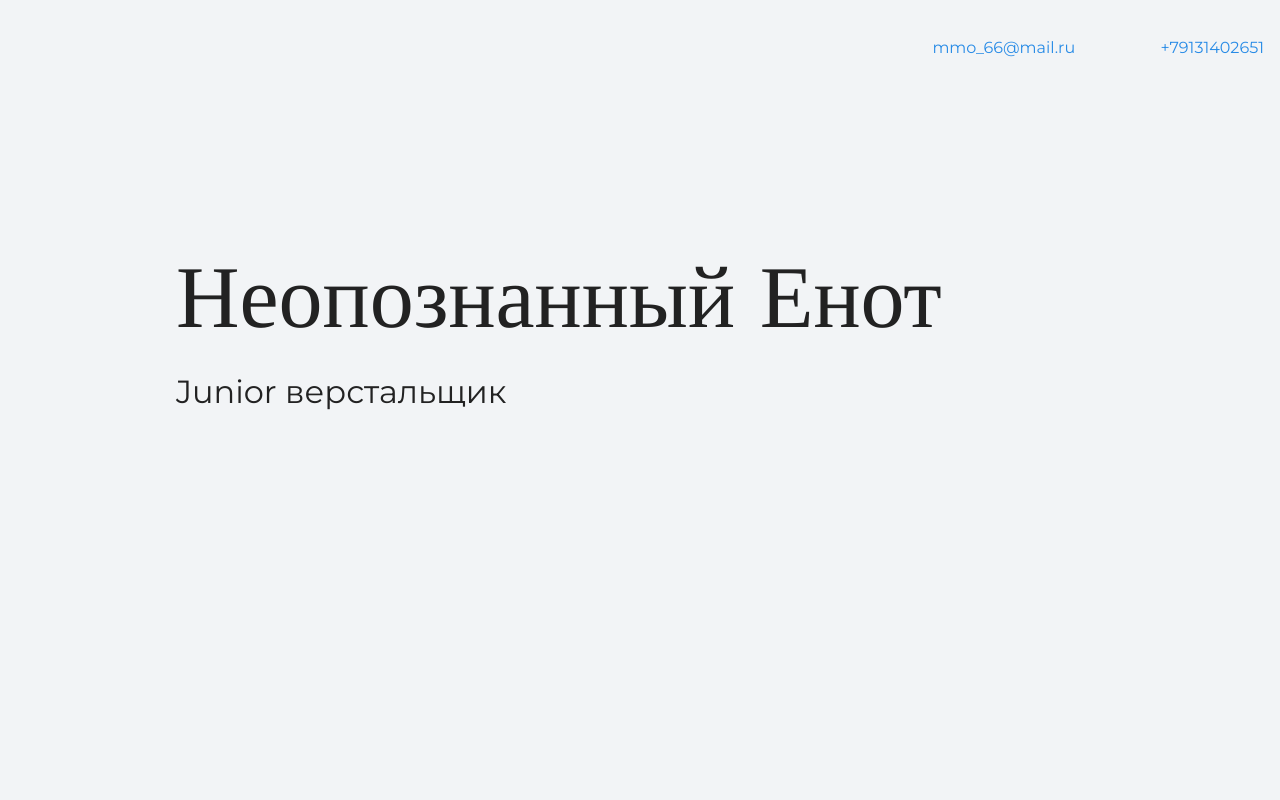
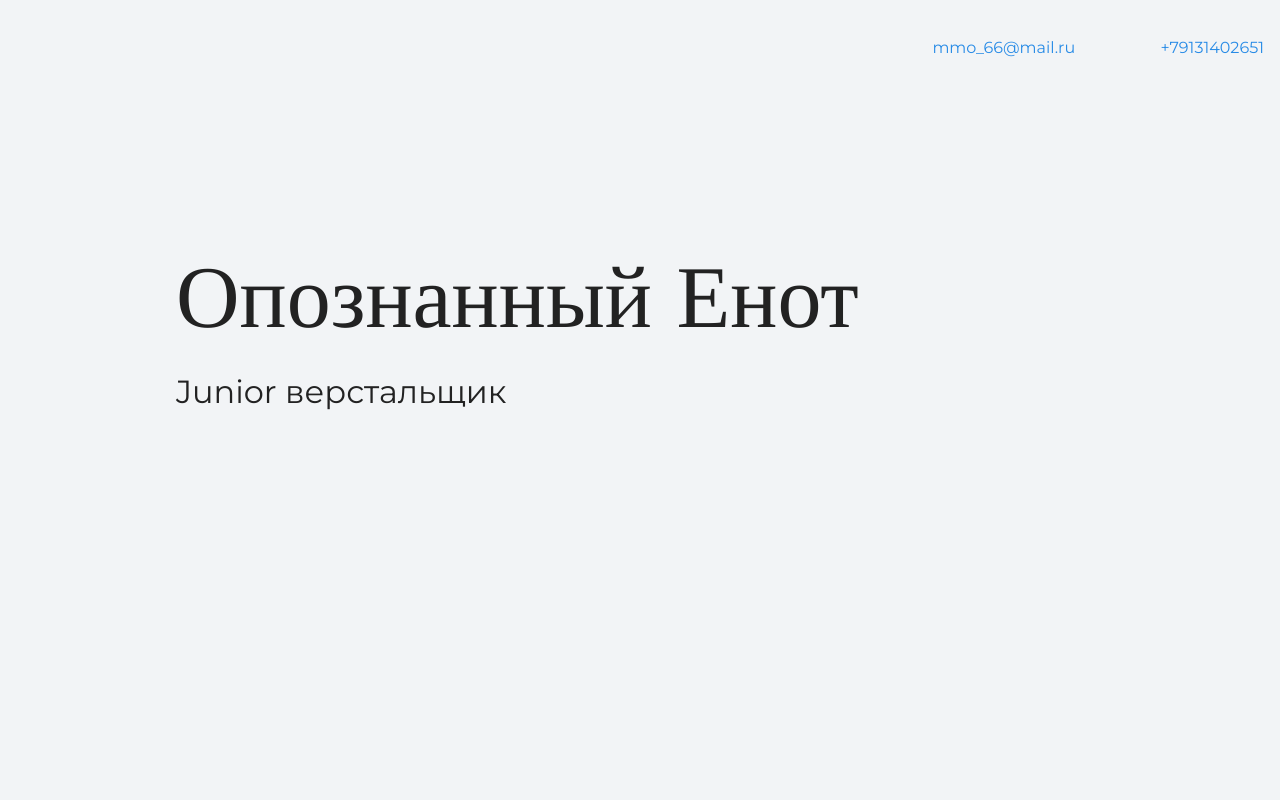
Before and after one commit to Mam1ei/my-cite, a plain HTML site: page index.html in a window 1280 px wide. Shown: the top 800 px of the page. Drawn offline with nearby package versions, Linux system fonts and the light colour scheme.

Commit message:
меняем текст на главной странице

```diff
--- a/index.html
+++ b/index.html
@@ -4,7 +4,8 @@
     <meta charset="UTF-8">
     <link rel="stylesheet" href="style.css">
     <title>Портфолио Junior верстальщика</title>
-    <link href="https://fonts.googleapis.com/css?family=Montserrat:400,500,700|Old+Standard+TT&display=swap&subset=cyrillic" rel="stylesheet">
+    <link href="https://fonts.googleapis.com/css?family=Montserrat:400,500,700|Old+Standard+TT&display=swap&subset=cyrillic"
+    rel="stylesheet">
   </head>
 
   <body>
@@ -17,7 +18,7 @@
     <main>
      <div class = "container">
      <section class="hero-image">
-      <h1 class="heading">Неопознанный Енот</h1>
+      <h1 class="heading">Опознанный Енот</h1>
       <p>Junior верстальщик</p>
      </section>
 
```
